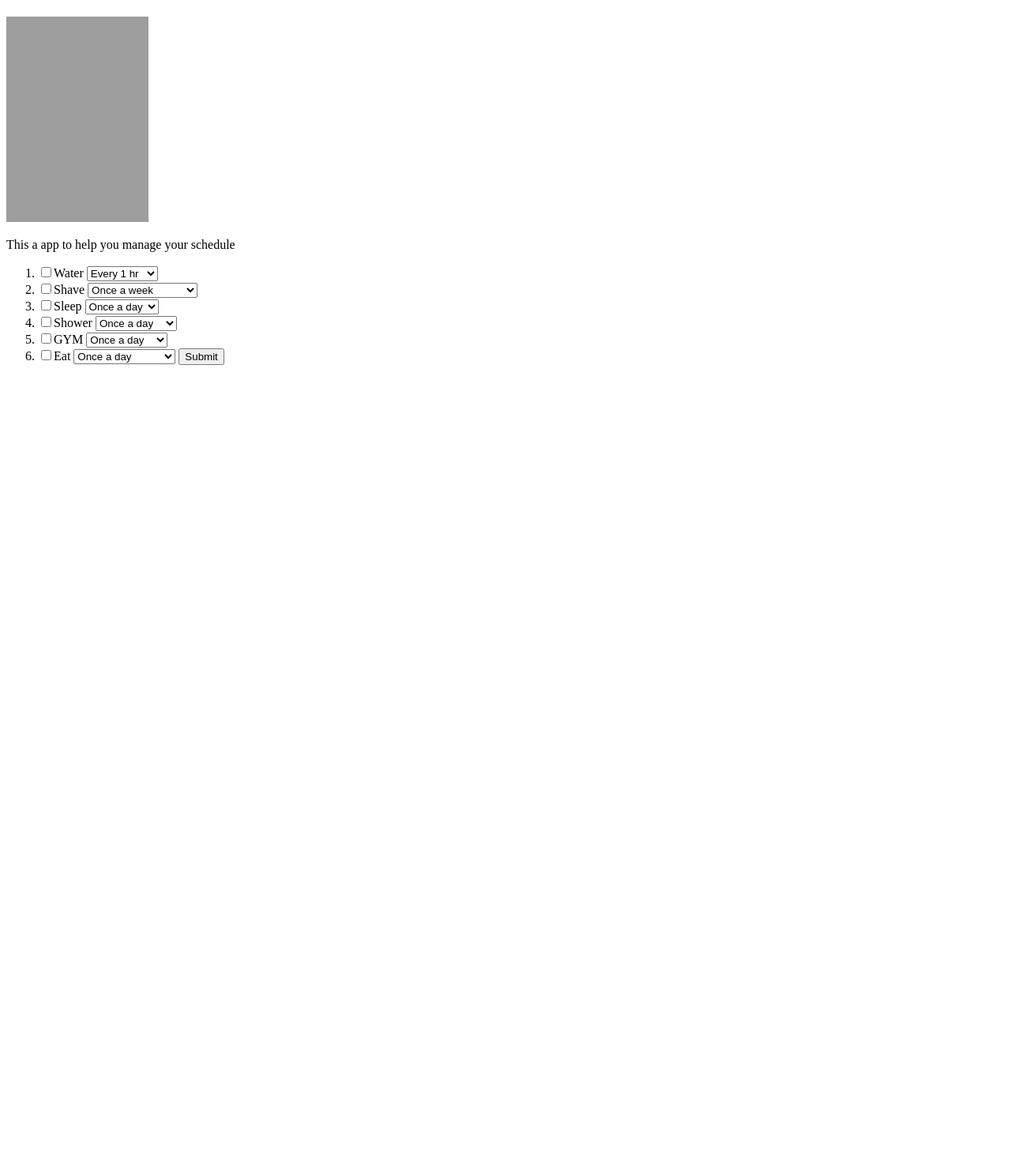
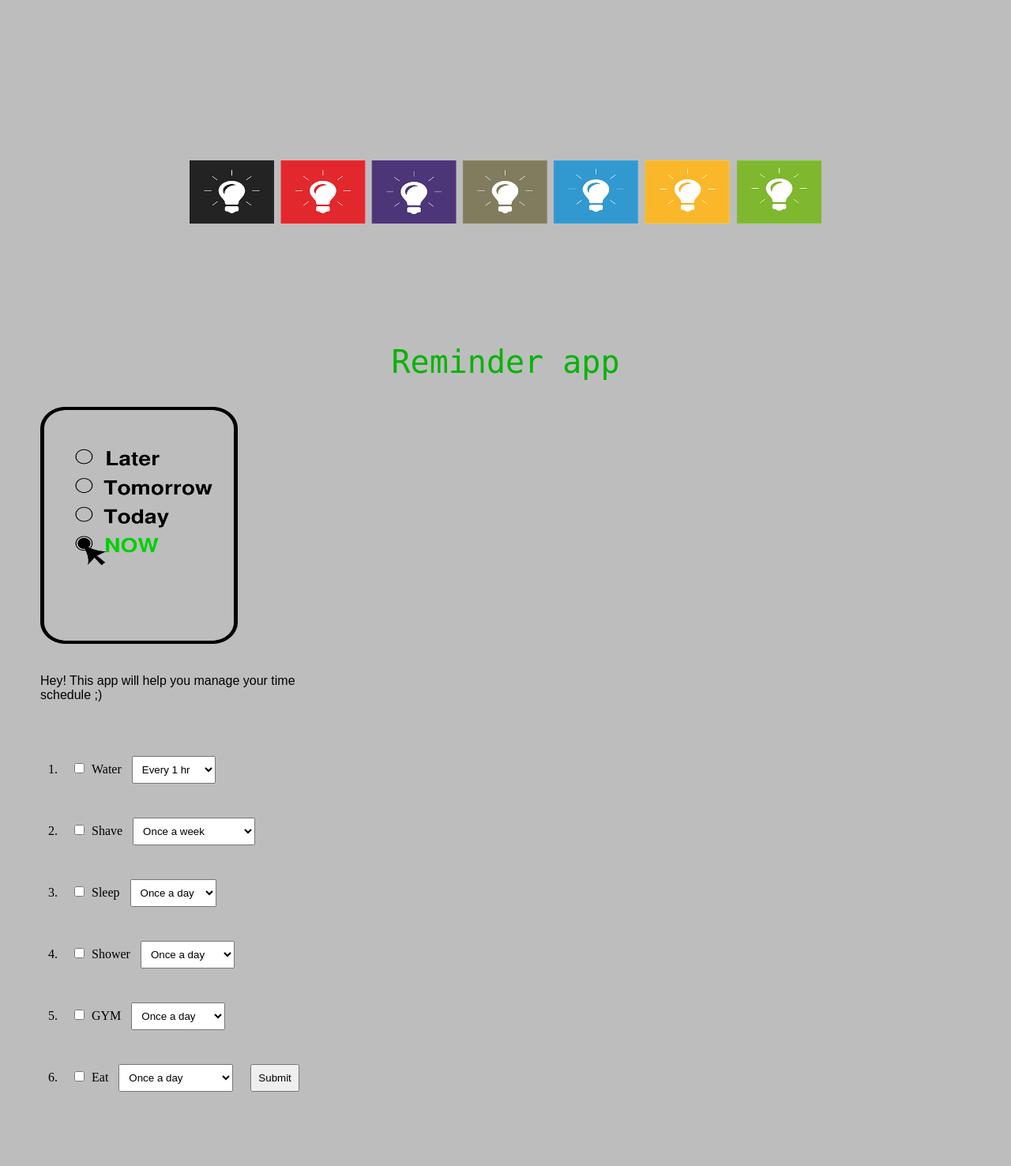
Before and after one commit to Hanlin-Wang/CSSI-Reminder-Project, a Python web app: template templates/Home.html in a window 1280 px wide. Shown: the whole page at 79% size. Before the commit the page ends 462 px from the top, so only its background shows below. Run offline with Jinja, Linux system fonts and the light colour scheme; the template is opened without the code that fills it, so the values that code supplies are empty; some libraries are stand-ins or nearby versions; grey boxes are pictures that could not be loaded.

Commit message:
added styles.css file

```diff
--- /dev/null
+++ b/styles/styles.css
@@ -0,0 +1,52 @@
+body {
+  background-color: #BDBDBD;
+}
+
+
+
+.ki {
+  color: Black;
+  font-family: fantasy;
+  text-align: left;
+  border: 4px;
+  text-decoration-style: solid;
+  display: block;
+  width: 384px;
+  margin: 50px left;
+  font-style: normal;
+
+}
+
+.mi {
+  height: 300px;
+  width: 250px;
+  text-align: center;
+
+
+}
+
+* {
+  margin:9px;
+  padding:8px;
+}
+
+.ni{
+  color: #04B404;
+  font-style: normal;
+  text-align: center;
+  font-family: monospace;
+  font-size: 40px;
+
+
+}
+
+.pii {
+  height: 300px;
+  width: 800px;
+  text-align: center;
+  display: block;
+  margin-left: auto;
+  margin-right: auto;
+
+
+}
--- a/templates/Home.html
+++ b/templates/Home.html
@@ -2,12 +2,21 @@
 <html lang="en" dir="ltr">
   <head>
     <meta charset="utf-8">
-    <title>Home</title>
+    <title>Reminder App</title>
+    <link href="/styles/styles.css" rel="stylesheet">
+  </head>
+  <body>
     <h1></h1>
-    <img src="https://cdn.pixabay.com/photo/2014/03/05/07/54/reminder-279903_960_720.png" height="260" width="180">
-    <p>This a app to help you manage your schedule</p>
+    <!-- <link rel="stylesheet" href="https://stackpath.bootstrapcdn.com/bootstrap/4.1.3/css/bootstrap.min.css" integrity="sha384-MCw98/SFnGE8fJT3GXwEOngsV7Zt27NXFoaoApmYm81iuXoPkFOJwJ8ERdknLPMO" crossorigin="anonymous"> -->
+    <div class="text-center">
+      <img class="pii" src= "/images/idea.png" height="260" width="180">
+    </div>
+  <p class= "ni">Reminder app</p>
+  <img class="mi" src= "/images/now.png" height="260" width="180">
+  <p class= "ki"></em>Hey! This app will help you manage your time schedule ;)</em></p>
     <form action="/Data" method=POST>
       <ol>
+
       <li name="Water"><input type="checkbox" name="WaterCheckBox" value="Water">Water
       <select name="WaterTime">
       <option value="Every 1 hr">Every 1 hr</option>
@@ -49,6 +58,7 @@
       <option value="Twice a day">Twice a day</option>
       <option value="Three times a day">Three times a day</option>
       </select>
+
       <input type="submit" value="Submit">
         <br>
 
@@ -57,8 +67,5 @@
 
 
     </form>
-  </head>
-  <body>
-
   </body>
 </html>
```
Also changed, not shown: app.yaml (+7 -0 lines), templates/styles/styles.css (added, +21 -0 lines), images/idea.png (added), images/memory.png (added), images/now.png (added), 2 other files.
